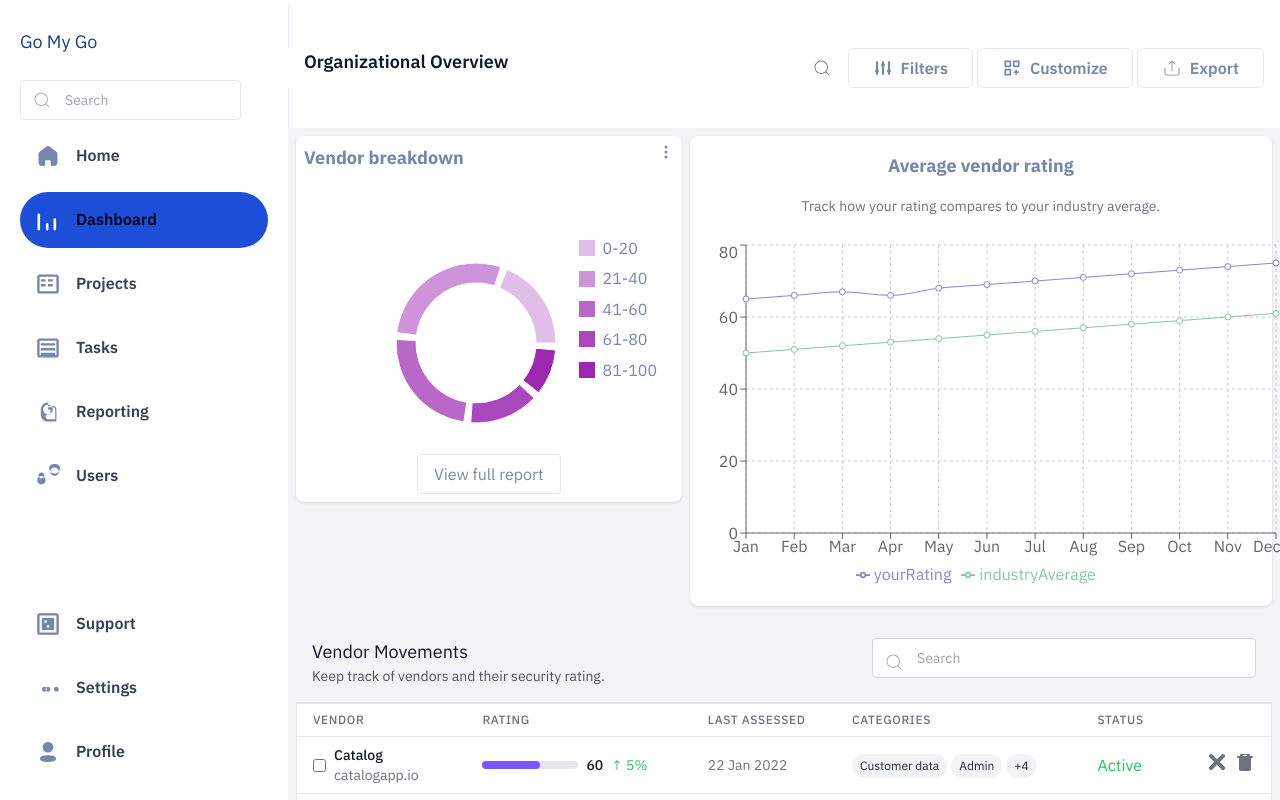
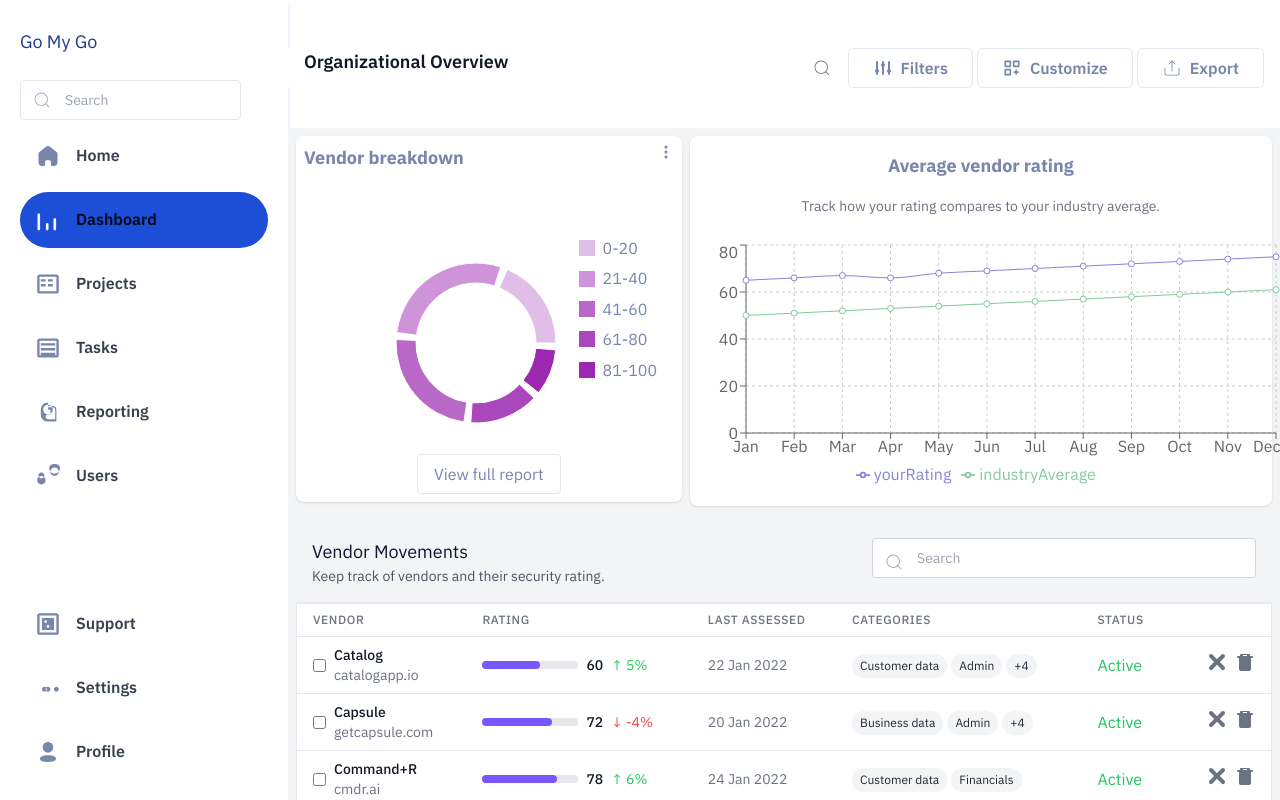
Before and after one commit to nrohitydv/go-my-go, a Next.js app: page /dashboard in a window 1280 px wide. Built offline with nearby package versions, Linux system fonts and the light colour scheme.

Commit message:
Done with height

```diff
--- a/components/dashboard/AverageVendorRating.tsx
+++ b/components/dashboard/AverageVendorRating.tsx
@@ -11,7 +11,7 @@ const AverageVendorRatingChart: React.FC = () => {
       <p className="text-sm text-gray-500 mb-6">
         Track how your rating compares to your industry average.
       </p>
-      <LineChart width={600} height={350} data={data}>
+      <LineChart width={600} height={250} data={data}>
         <CartesianGrid strokeDasharray="3 3" />
         <XAxis dataKey="name" />
         <YAxis />
```
